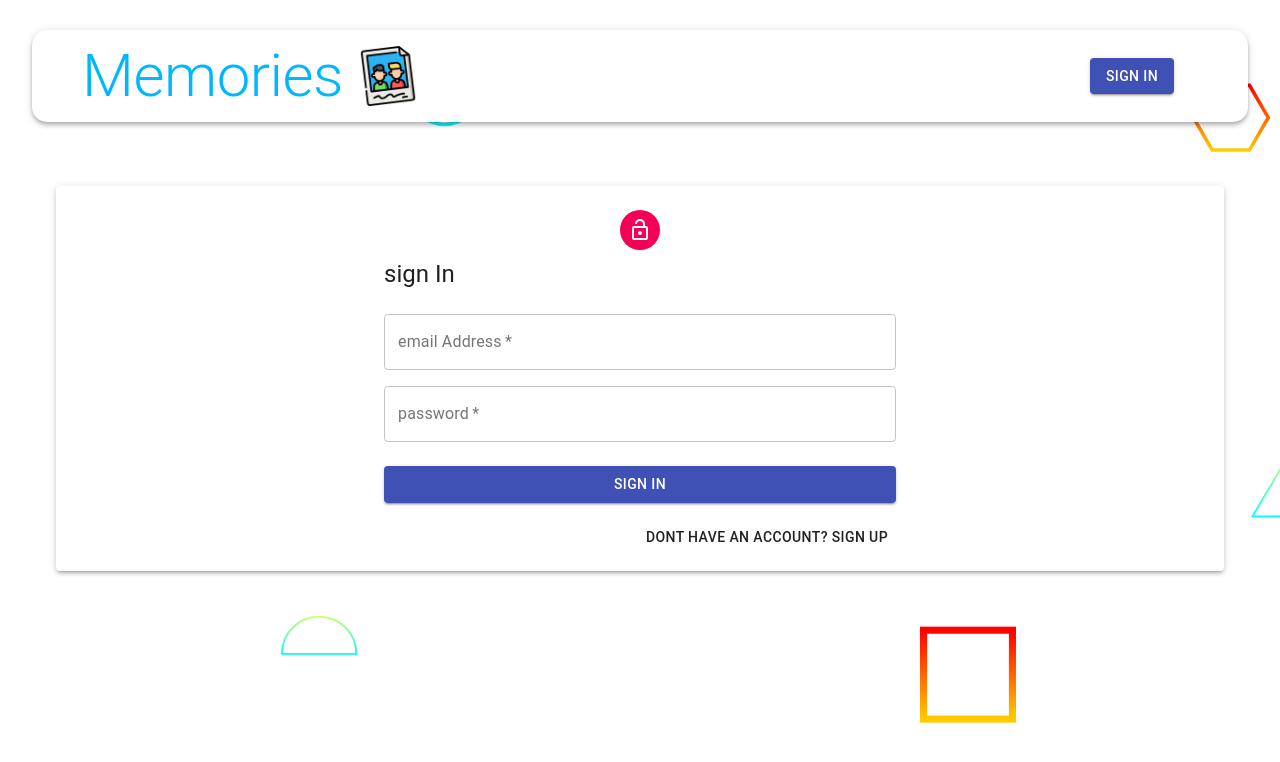
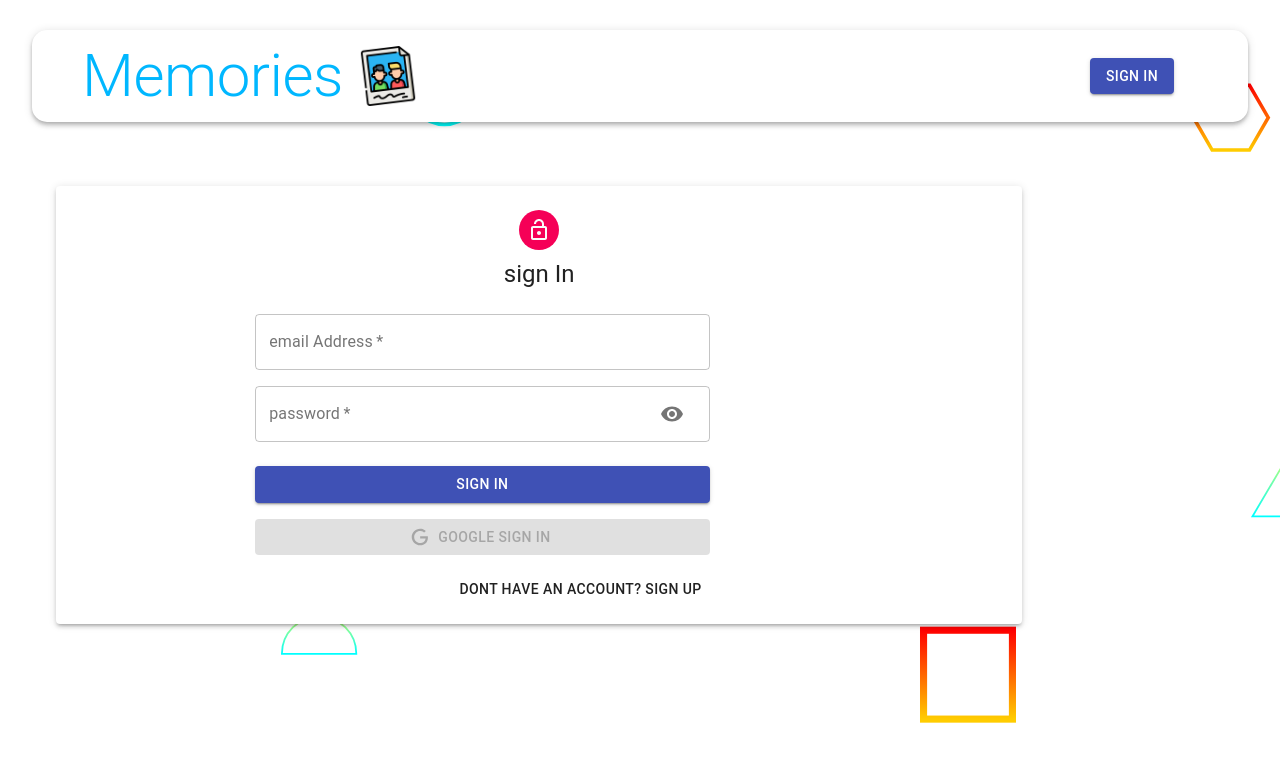
Before and after one commit to robert-devs/E-Diary, a React (Create React App) app in the folder client/: page /auth in a window 1280 px wide. Shown: the top 762 px of the page. Built offline with nearby package versions, Linux system fonts and the light colour scheme.

Commit message:
adding the google sign in

```diff
--- a/client/package.json
+++ b/client/package.json
@@ -16,7 +16,6 @@
     "lint-staged": "^13.2.1",
     "material-ui-chip-input": "^1.1.0",
     "moment": "^2.27.0",
-    "prettier": "^2.8.7",
     "react": "^18.2.0",
     "react-dom": "^18.0.0-rc.3",
     "react-file-base64": "^1.0.3",
@@ -56,6 +55,7 @@
     "eslint-plugin-import": "^2.22.1",
     "eslint-plugin-jsx-a11y": "^6.4.1",
     "eslint-plugin-react": "^7.21.5",
-    "eslint-plugin-react-hooks": "^4.2.0"
+    "eslint-plugin-react-hooks": "^4.2.0",
+    "prettier": "2.8.7"
   }
 }
--- a/client/src/App.js
+++ b/client/src/App.js
@@ -12,7 +12,7 @@
       <Navbar />
       <Router>
         <Routes>
-          <Route path="/" element={<Home />} />
+          <Route path="/home" element={<Home />} />
           <Route path="/auth" element={<Auth />} />;
         </Routes>
       </Router>
--- a/client/src/componentes/Auth/Auth.js
+++ b/client/src/componentes/Auth/Auth.js
@@ -6,10 +6,12 @@
   Grid,
   Typography,
   Container,
+
 } from '@material-ui/core';
 import LockOutlinedIcon from '@material-ui/icons/LockOpenOutlined';
 import {GoogleLogin} from "react-google-login"
 import Input from './Input';
+ import Icon from "./icon"
 import useStyle from './styles';
 
 const Auth = () => {
@@ -19,6 +21,16 @@
   const[isSignUp,setIsSignUp ]=useState(false)
   const handleChange = ()=>{}
   const handleSubmit =()=>{}
+   const googleSuccess = async (res)=>{
+   console.log(res)
+
+   }
+   const googleFailure =(error)=>{
+    console.log(error)
+
+    console.log("google sign in failed")
+
+   }
 
      const switchMode =()=>{
       setIsSignUp((prevIsSignUp)=>!prevIsSignUp)
@@ -34,7 +46,7 @@
         <Avatar className={classes.avatar}>
           <LockOutlinedIcon />
         </Avatar>
-        <Typography variant="h5">
+        <Typography variant="h5" align='center'>
           {isSignUp ? 'sign Up' : 'sign In'}
           <form className={classes.form} onSubmit={handleSubmit}>
             <Grid container spacing={2}>
@@ -55,16 +67,27 @@
                 isSignUp && <Input name="confirmPassword" label="Repeat Passord" handleChange={handleChange} type="password"/>
               }
             </Grid>
-
-            <GoogleLogin clientId='GOOGLE ID' render={(renderProps)=>{
-              <Button className={classes.googleButton} color="primary" fullWidth onClick={renderProps.onClick} disabled ={renderProps.disabled}  variant='contained'>Google Sign In</Button>
-            }}/>
             <Button type='submit' fullWidth variant='contained' color='primary' className={classes.submit}>
               {
                 isSignUp ?"Sign Up":"Sign In"
               }
             </Button>
-            <Grid container justify='flex-end'>
+
+            <GoogleLogin clientId='579933376445-bar6rlabp4sma6hteder5dcg305tk8eq.apps.googleusercontent.com' render={(renderProps)=>(
+              <Button
+              className={classes.googleButton}
+               color="primary"
+                fullWidth
+                onClick={renderProps.onClick}
+                disabled ={renderProps.disabled}
+                variant='contained'
+                startIcon={<Icon/>}>Google Sign In</Button>
+              )}
+                onSuccess={googleSuccess}
+                onFailure={googleFailure}
+                 cookiePolicy='single_host_origin'
+              />
+            <Grid container justifyContent='flex-end' >
               <Grid item >
                 <Button onClick={switchMode}>
                   {
--- a/client/src/componentes/Auth/Input.js
+++ b/client/src/componentes/Auth/Input.js
@@ -30,8 +30,8 @@
         label={label}
         autoFocus={autoFocus}
         type={type}
-        inputProps={
-          name === 'password' && {
+        InputProps={
+          name === 'password' ? {
             endAdornment: (
               <InputAdornment position="end">
                 <IconButton onClick={handleShowPassword}>
@@ -39,7 +39,7 @@
                 </IconButton>
               </InputAdornment>
             ),
-          }
+          }:null
         }
       />
 
--- /dev/null
+++ b/client/src/componentes/Auth/icon.js
@@ -0,0 +1,12 @@
+import React from 'react';
+
+const icon = () => (
+  <svg style={{ width: '20px', height: '20px' }} viewBox="0 0 24 24">
+    <path
+      fill="currentColor"
+      d="M21.35,11.1H12.18V13.83H18.69C18.36,17.64 15.19,19.27 12.19,19.27C8.36,19.27 5,16.25 5,12C5,7.9 8.2,4.73 12.2,4.73C15.29,4.73 17.1,6.7 17.1,6.7L19,4.72C19,4.72 16.56,2 12.1,2C6.42,2 2.03,6.8 2.03,12C2.03,17.05 6.16,22 12.25,22C17.6,22 21.5,18.33 21.5,12.91C21.5,11.76 21.35,11.1 21.35,11.1V11.1Z"
+    />
+  </svg>
+);
+
+export default icon
--- a/client/src/componentes/Auth/styles.js
+++ b/client/src/componentes/Auth/styles.js
@@ -5,7 +5,9 @@
     marginTop: theme.spacing (8),
     display: 'flex',
     flexDirection: 'column',
+     width:"80%",
     alignItems: 'center',
+    justifyContent:"center",
     padding: theme.spacing (2),
   },
   root: {
@@ -18,8 +20,12 @@
     backgroundColor: theme.palette.secondary.main,
   },
   form: {
-    width: '100%', // Fix IE 11 issue.
+    width: '80%', // Fix IE 11 issue.
     marginTop: theme.spacing (3),
+    display:"flex",
+    justifyContent:"center",
+    flexDirection: 'column',
+    alignItems:"center"
   },
   submit: {
     margin: theme.spacing (3, 0, 2),
--- a/client/src/componentes/Navbar/Navbar.js
+++ b/client/src/componentes/Navbar/Navbar.js
@@ -13,11 +13,11 @@
       <div className={classes.brandContainer}>
 
         <Typography
-          element={Link}
-          to="/"
+           element={Link}
+              href="/home"
           className={classes.heading}
           variant="h2"
-          align="center"
+           align="center"
         >
           Memories
         </Typography>
@@ -51,7 +51,7 @@
             </div>
           : <Button
               element={Link}
-              to="/auth/"
+              href="/auth"
               variant="contained"
               color="primary"
             >
```
Also changed, not shown: 1 other file (tests, documents, lock files or other folders).
